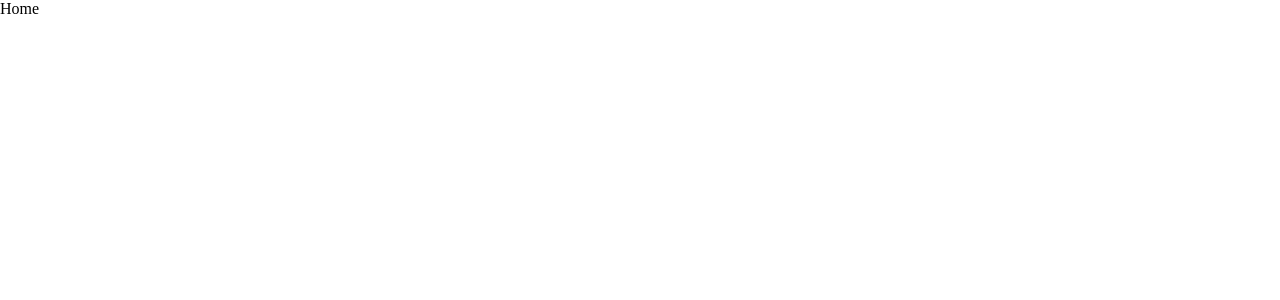
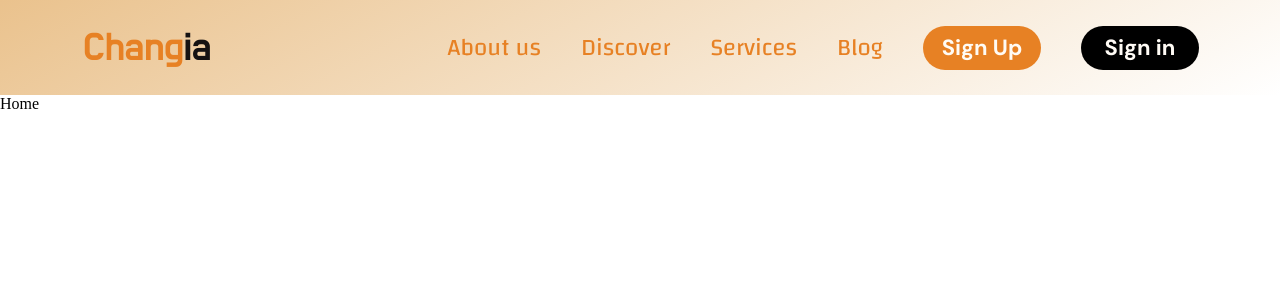
Before and after one commit to Children-s-Home/ChangiaKe, a React (Vite) app: page / in a window 1280 px wide. Shown: the top 300 px of the page. Built offline with nearby package versions, Linux system fonts and the light colour scheme.

Commit message:
Added the Navbar

```diff
--- a/index.html
+++ b/index.html
@@ -1,7 +1,28 @@
-<!doctype html>
+<!DOCTYPE html>
 <html lang="en">
   <head>
     <meta charset="UTF-8" />
+    <link rel="preconnect" href="https://fonts.googleapis.com" />
+    <link rel="preconnect" href="https://fonts.gstatic.com" crossorigin />
+    <link
+      href="https://fonts.googleapis.com/css2?family=Do+Hyeon&family=Inter:wght@400;600;700&family=Poppins:wght@400;500;700&display=swap"
+      rel="stylesheet"
+    />
+
+    <link rel="preconnect" href="https://fonts.googleapis.com" />
+    <link rel="preconnect" href="https://fonts.gstatic.com" crossorigin />
+    <link
+      href="https://fonts.googleapis.com/css2?family=Changa:wght@400;500;600;700&family=Inter:wght@400;600;700&family=Poppins:wght@400;500;700&display=swap"
+      rel="stylesheet"
+    />
+
+    <link rel="preconnect" href="https://fonts.googleapis.com" />
+    <link rel="preconnect" href="https://fonts.gstatic.com" crossorigin />
+    <link
+      href="https://fonts.googleapis.com/css2?family=DM+Sans:opsz,wght@9..40,400;9..40,500;9..40,700&display=swap"
+      rel="stylesheet"
+    />
+
     <link rel="icon" type="image/svg+xml" href="/vite.svg" />
     <meta name="viewport" content="width=device-width, initial-scale=1.0" />
     <title>Changia</title>
--- a/src/Components/AboutUs/AboutUs.jsx
+++ b/src/Components/AboutUs/AboutUs.jsx
@@ -1,8 +1,10 @@
-import React from 'react'
+import Navbar from "../Navbar/Navbar"
 
 const AboutUs = () => {
   return (
-    <div>AboutUs</div>
+    <div>
+      <Navbar />
+    </div>
   )
 }
 
--- a/src/Components/Home/Home.jsx
+++ b/src/Components/Home/Home.jsx
@@ -1,8 +1,11 @@
-import React from 'react'
+import Navbar from '../Navbar/Navbar'
+
 
 const Home = () => {
   return (
-    <div>Home</div>
+    <div>
+      <Navbar />
+      Home</div>
   )
 }
 
--- a/src/Components/Navbar/Navbar.jsx
+++ b/src/Components/Navbar/Navbar.jsx
@@ -1,9 +1,51 @@
-import React from 'react'
+import { Link } from "react-router-dom";
+import "./navbar.css";
 
 const Navbar = () => {
   return (
-    <div>Navbar</div>
-  )
-}
+    <nav className="navbar">
+      <div className="logo">
+        <h1>
+          Chang<span className="ia">ia</span>
+        </h1>
+      </div>
 
-export default Navbar
+      <div className="options">
+        <ul className="menu-items">
+          <li>
+            <Link className="nav-links" to="/AboutUs">
+              About us
+            </Link>
+          </li>
+          <li>
+            <Link className="nav-links" to="/DonationVolunteeringFundraising">
+              Discover
+            </Link>
+          </li>
+          <li>
+            <Link className="nav-links" to="/SearchResults">
+              Services
+            </Link>
+          </li>
+          <li>
+            <Link className="nav-links" to="/Blog">
+              Blog
+            </Link>
+          </li>
+          <li className="sign-up button">
+            <Link className="nav-links" to="/Register">
+              Sign Up
+            </Link>
+          </li>
+          <li className="sign-in button">
+            <Link className="nav-links" to="/LogIn">
+              Sign in
+            </Link>
+          </li>
+        </ul>
+      </div>
+    </nav>
+  );
+};
+
+export default Navbar;
--- /dev/null
+++ b/src/Components/Navbar/navbar.css
@@ -0,0 +1,71 @@
+.navbar {
+  display: flex;
+  justify-content: space-between;
+  height: 95px;
+  align-items: center;
+  background: linear-gradient(
+    152deg,
+    #eac28d 0%,
+    rgba(255, 234, 215, 0) 100%,
+    #ffead7 100%
+  );
+}
+
+.menu-items {
+  list-style: none;
+  display: flex;
+  gap: 40px;
+  padding: 81px;
+}
+
+.logo {
+  padding-left: 83px;
+}
+
+.logo h1 {
+  color: #e78124;
+  font-family: Do Hyeon;
+  font-size: 40px;
+  font-style: normal;
+  font-weight: 400;
+  line-height: normal;
+}
+
+.logo .ia {
+  color: #151212;
+}
+
+.nav-links {
+  text-decoration: none;
+  color: #e78124;
+  font-family: Changa;
+  font-size: 24px;
+  font-style: normal;
+  font-weight: 400;
+  line-height: normal;
+}
+
+.button {
+  border-radius: 50px;
+  width: 118px;
+  align-items: center;
+  justify-content: center;
+  display: flex;
+}
+
+.button .nav-links {
+  color: #fffbf5;
+  font-family: DM Sans;
+  font-size: 22px;
+  font-style: normal;
+  font-weight: 700;
+  line-height: normal;
+}
+
+.sign-up {
+    background: #E78124;
+}
+
+.sign-in {
+    background: #000;
+}
--- a/src/main.jsx
+++ b/src/main.jsx
@@ -2,7 +2,6 @@ import React from "react";
 import ReactDOM from "react-dom/client";
 import { BrowserRouter } from "react-router-dom";
 import App from "./App";
-import "./index.css";
 
 ReactDOM.createRoot(document.getElementById("root")).render(
   <BrowserRouter>
```
Also changed, not shown: src/index.css (deleted).
